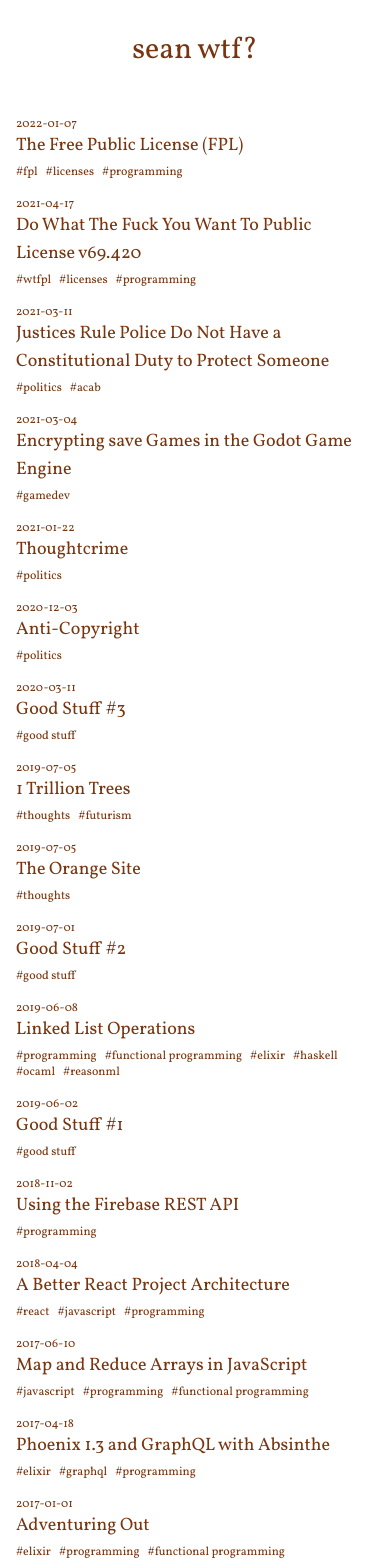
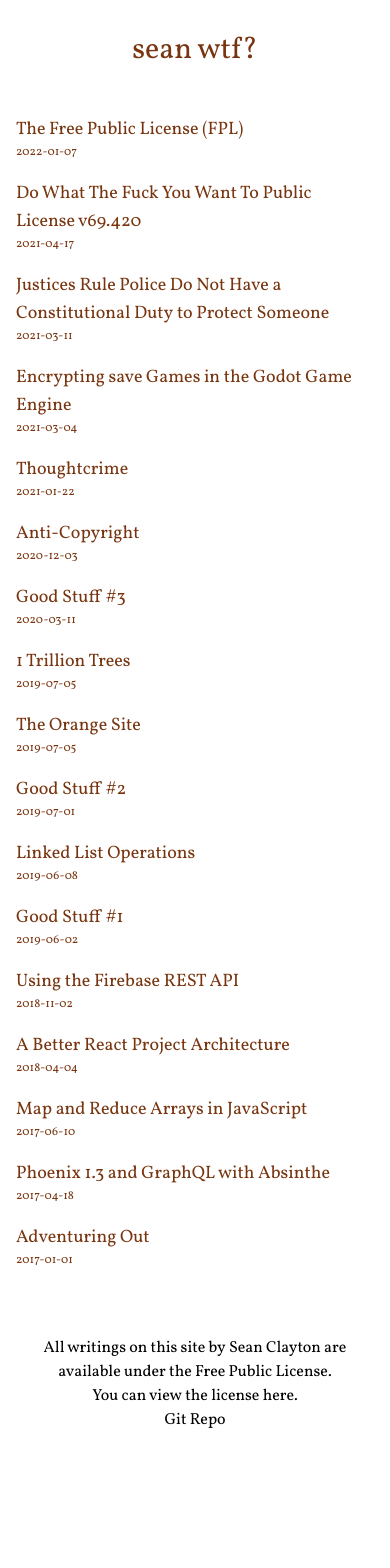
Before and after one commit to sean-clayton/sean.wtf, a Next.js app: page / in a window 390 px wide. Shown: the top 1568 px of the page. After the commit the page ends 1464 px from the top, so only its background shows below. Built offline with nearby package versions, Linux system fonts and the light colour scheme; what @tailwindcss/typography would draw is missing.

Commit message:
Update deps and clean up some styles

```diff
--- a/src/components/GlobalFooter.js
+++ b/src/components/GlobalFooter.js
@@ -4,7 +4,7 @@ export default function GlobalFooter() {
   return (
     <footer className="max-w-screen my-8">
       <div className="mx-auto max-w-screen-md text-center">
-        <div className="prose prose-sm prose-yellow max-w-none">
+        <div className="prose prose-sm px-4 prose-yellow max-w-none">
           All writings on this site by Sean Clayton are available under the{" "}
           <Link href="/fpl">
             <a>Free Public License</a>
--- a/src/components/Post.js
+++ b/src/components/Post.js
@@ -21,15 +21,15 @@ export default function Post({ post, content }) {
         <div className="mx-auto max-w-screen-md">
           <Link href={`/${post.slug}`}>
             <a>
-              <h1 className="text-center text-3xl font-black mb-4 md:text-5xl md:mb-8 text-gray-800">
+              <h1 className="md:text-center text-3xl font-black mb-4 md:text-5xl md:mb-8 text-gray-800">
                 {post.frontMatter.title}
               </h1>
             </a>
           </Link>
-          <div className="text-center text-sm md:text-base italic">
+          <div className="md:text-center text-sm md:text-base italic">
             Published on {formatDate(new Date(post.frontMatter.date))}
           </div>
-          <div className="text-center text-sm md:text-base mb-4">
+          <div className="md:text-center text-sm md:text-base mb-4">
             {post.frontMatter.series.map((series) => (
               <Link key={series} href={`/series/${kebabCase(series)}`}>
                 <a className="text-sm mr-2">#{series}</a>
--- a/src/components/PostListLayout.js
+++ b/src/components/PostListLayout.js
@@ -1,4 +1,3 @@
-import { kebabCase } from "lodash-es";
 import Link from "next/link";
 import GlobalHeader from "@/components/GlobalHeader";
 import GlobalFooter from "@/components/GlobalFooter";
@@ -13,20 +12,13 @@ export default function PostListLayout({ posts, title }) {
         {posts.map((p) => {
           return (
             <li className="mb-4 text-yellow-900 flex flex-col" key={p.slug}>
-              <Link href={`/${p.slug}`}>
-                <a className="flex flex-col-reverse md:flex-row justify-between items-start text-lg mb-1">
-                  <div>{p.frontMatter.title}</div>
-                  <div className="text-xs md:ml-6 min-w-max">
-                    {formatDate(new Date(p.frontMatter.date))}
-                  </div>
-                </a>
-              </Link>
-              <div className="flex flex-wrap">
-                {p.frontMatter.series.map((series) => (
-                  <Link key={series} href={`/series/${kebabCase(series)}`}>
-                    <a className="text-xs mr-2">#{series}</a>
-                  </Link>
-                ))}
+              <div className="flex flex-col md:flex-row justify-between items-start text-lg mb-1">
+                <Link href={`/${p.slug}`}>
+                  <a>{p.frontMatter.title}</a>
+                </Link>
+                <div className="text-xs md:ml-6 min-w-max">
+                  {formatDate(new Date(p.frontMatter.date))}
+                </div>
               </div>
             </li>
           );
```
Also changed, not shown: package.json (+7 -7 lines), 1 other file (tests, documents, lock files or other folders).
